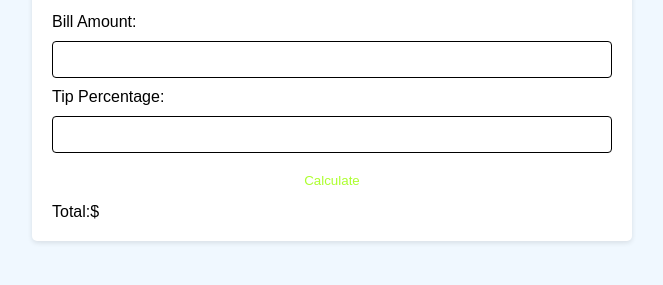
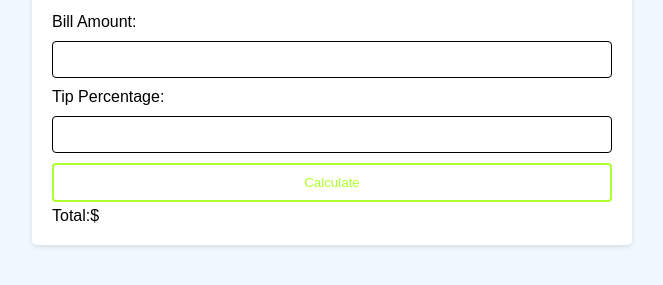
Before and after one commit to Wsalaudeen/tip_calculator, a plain HTML site: page index.html in a window 1280 px wide. In both pictures the pointer is over the button "Calculate". Shown: the part 199-484 px from the top of the page, without its empty margins (308-971 px from the left). Drawn offline with Linux system fonts and the light colour scheme.

Commit message:
second commit

```diff
--- a/style.css
+++ b/style.css
@@ -42,6 +42,7 @@ button {
 button:hover {
   background-color: white;
   color: greenyellow;
+  border: 2px solid greenyellow;
 }
 
 /* #total {
```
